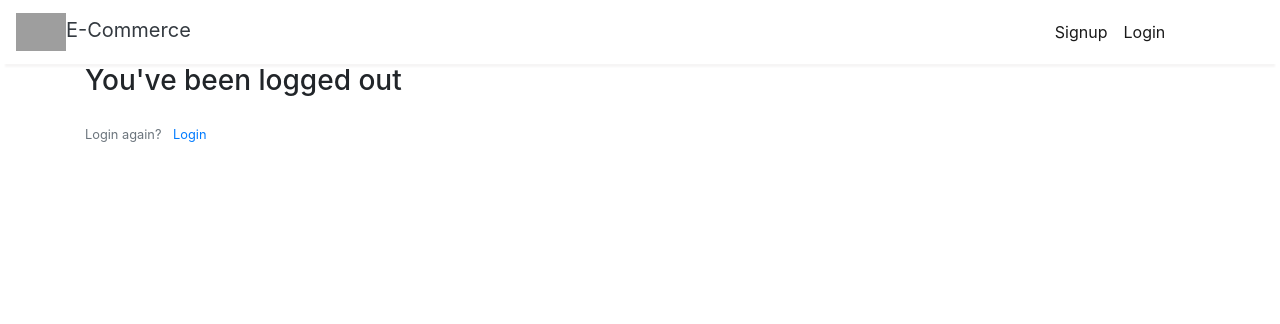
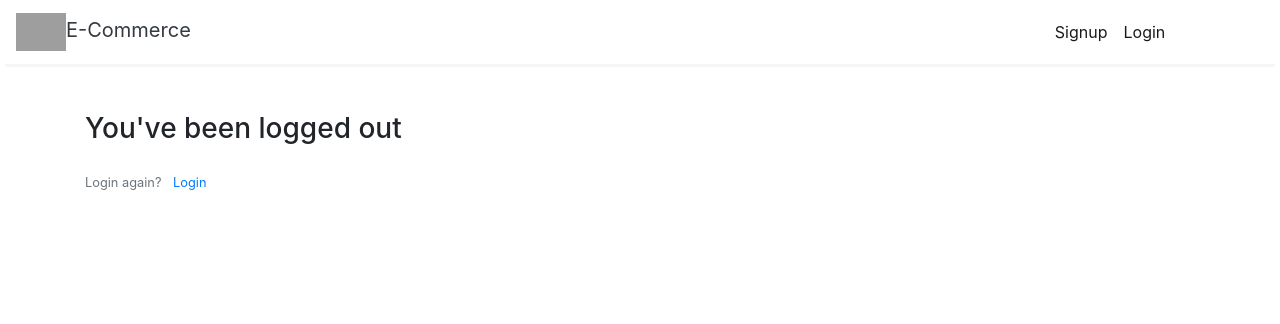
Before and after one commit to Rakeshlalkn/Ecommerse-site.io, a Django app: page /logout/ in a window 1280 px wide. Shown: the top 324 px of the page. Run offline with Django 3.2, Linux system fonts and the light colour scheme; some libraries are stand-ins or nearby versions; grey boxes are pictures that could not be loaded.

Commit message:
Update logout.html

```diff
--- a/users/templates/users/logout.html
+++ b/users/templates/users/logout.html
@@ -1,7 +1,7 @@
 {% extends "users/base.html" %}
 {% block content %}
 <div class="container">
-    <h3 class="white-important">You've been logged out</h3>
+    <h3 class="white-important pt-5">You've been logged out</h3>
     <div class="pt-3">
         <small class="text-muted">
             Login again? <a class="ml-2" href="{% url 'login' %}">Login</a>
```
